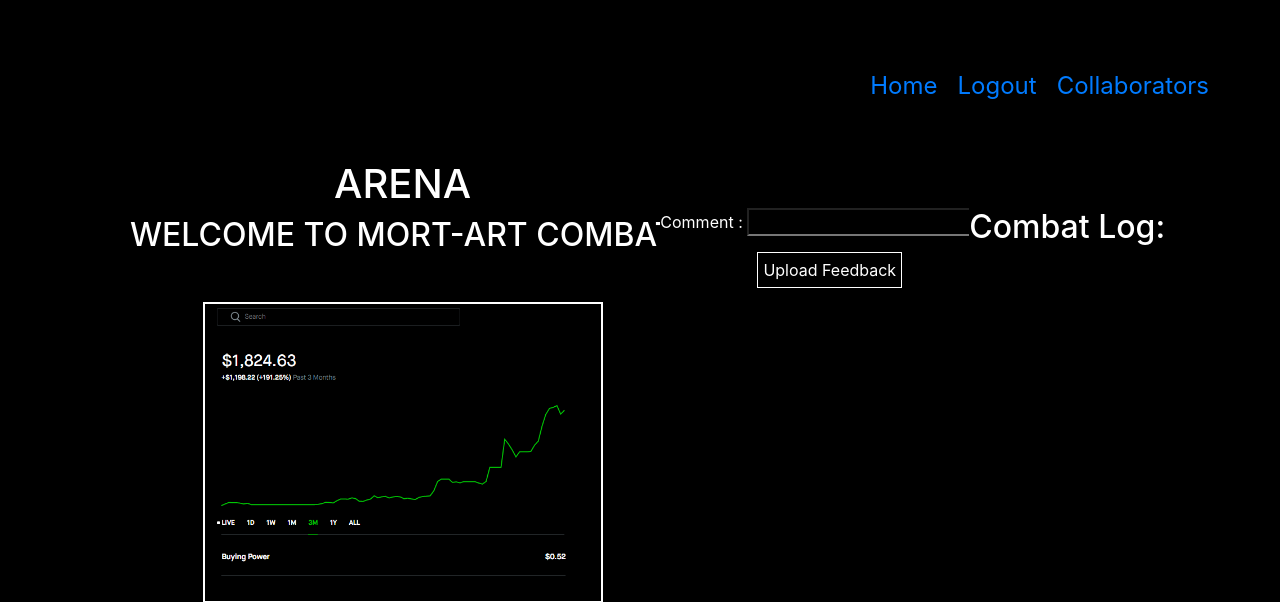
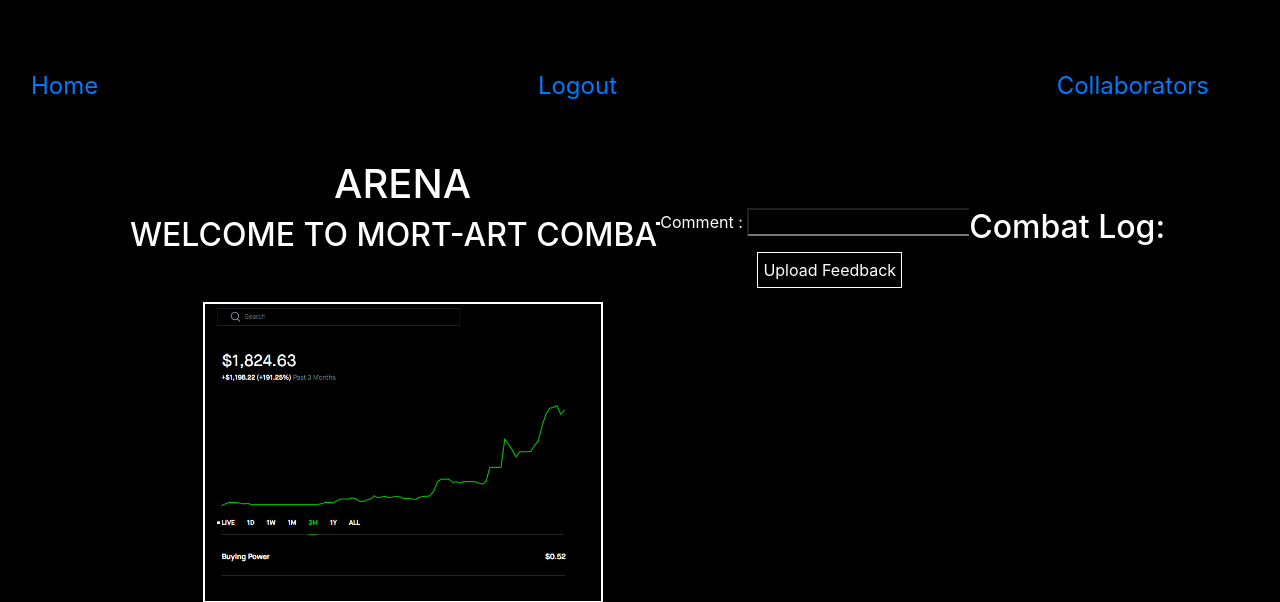
Before and after one commit to ArnoldTingSu/artOff, a Django app: template group_project/artOff/templates/arena.html in a window 1280 px wide. Shown: the top 602 px of the page. Run offline with Django 3.2, Linux system fonts and the light colour scheme; the template is opened without the code that fills it: values that come from a table or form of the project are taken from there, others are empty; data comes from the database, SQL or seed files in the repository; parts of the project's set-up code (start-up, migrations or seed data) failed here and were passed over; some libraries are stand-ins or nearby versions.

Commit message:
commit555af

```diff
--- a/group_project/artOff/static/css/arena.css
+++ b/group_project/artOff/static/css/arena.css
@@ -4,7 +4,7 @@
     background-color: black;
 }
 
-div.navbar{
+.navbar{
     display: flex;
     justify-content: flex-end;
     font-size: x-large;
--- a/group_project/artOff/static/css/collaborators.css
+++ b/group_project/artOff/static/css/collaborators.css
@@ -46,3 +46,7 @@ a {
 .navbar {
     color: white;
 }
+
+.row {
+    padding: 20px;
+}
```
